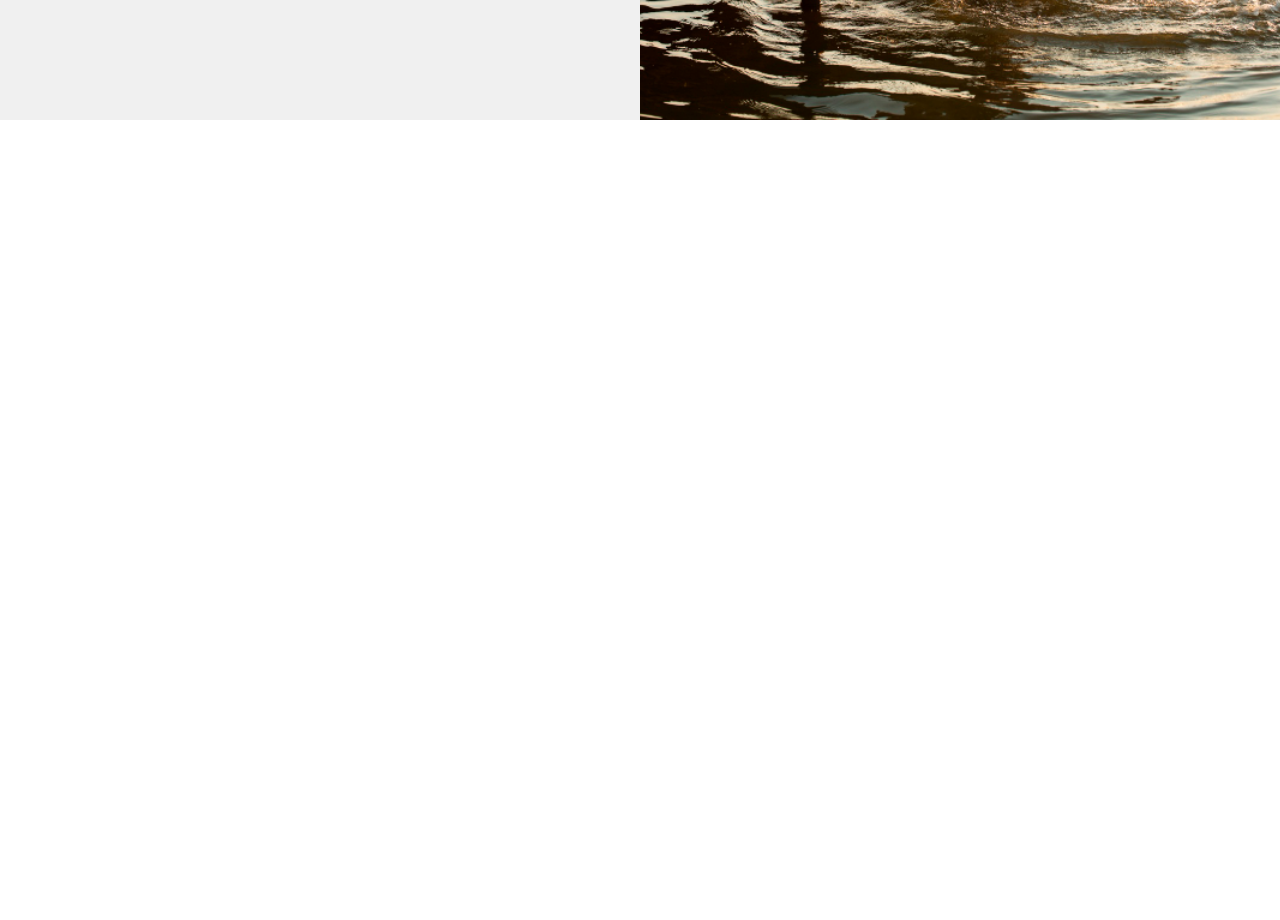
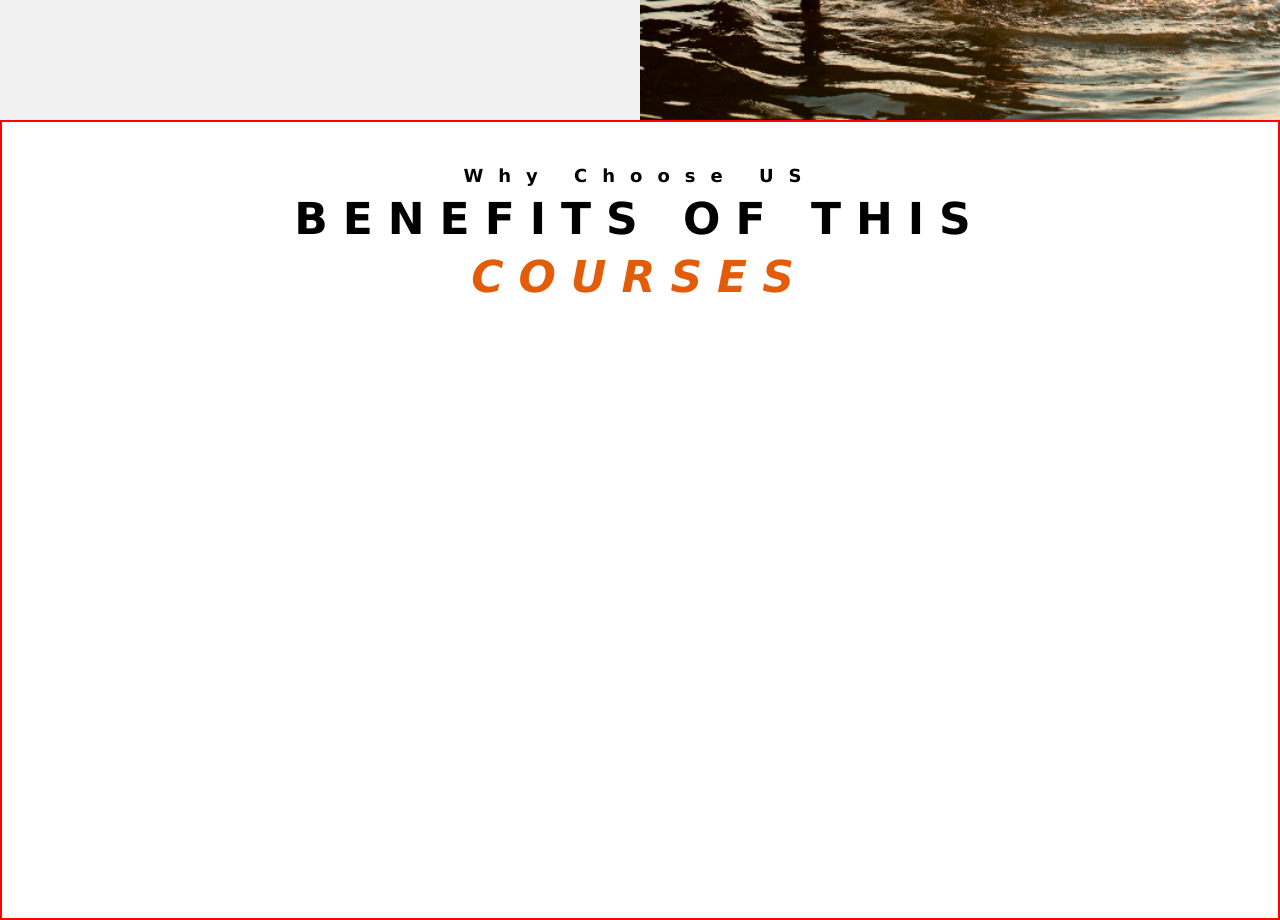
Before and after one commit to Pawanydv07/freelance, a React (Create React App) app: page / in a window 1280 px wide. Shown: the part 680-1600 px from the top of the page. Before the commit the page ends 800 px from the top, so only its background shows below. Built offline with nearby package versions, Linux system fonts and the light colour scheme.

Commit message:
why choose us section
why choose us section

```diff
--- a/src/css/home.css
+++ b/src/css/home.css
@@ -75,3 +75,25 @@
   font-size: 16px;
   cursor: pointer;
 }
+.choose{
+  height: 100vh;
+  width: 100%;
+  border: 2px solid red;
+}
+.choose-us p {
+  letter-spacing: 15px; /* Adjust the value to increase or decrease the gap between characters */
+  font-family: 'Lucida Sans', 'Lucida Sans Regular', 'Lucida Grande', 'Lucida Sans Unicode', Geneva, Verdana, sans-serif;
+  font-weight: 800;
+}
+.benefits{
+  font-size: 44px;
+ margin-top: 15px;
+}
+.courses{
+  font-weight: 800;
+  font-style: italic;
+  font-size: 44px;
+  margin-top: 30px;
+  color: rgb(226, 92, 9);
+  letter-spacing: 10px;
+}
--- a/src/pages/Home.jsx
+++ b/src/pages/Home.jsx
@@ -5,6 +5,7 @@
 import photo from "../assets/photo.jpg";
 const Home = () => {
   return (
+    <>
     <div className='main flex'>
       <div className='left-half'></div>
       <div className='right-half'>
@@ -24,7 +25,17 @@
           </div>
         </div>
       </div>
+
     </div>
+    <div className='choose'>
+        <div className='choose-us text-center font-bold text-black text-lg mt-10'>
+          <p>Why Choose US</p>
+          <p className='benefits'>BENEFITS OF THIS</p>
+          <p className='courses'>COURSES</p>
+        </div>
+
+        </div>
+    </>
   );
 }
 
```
